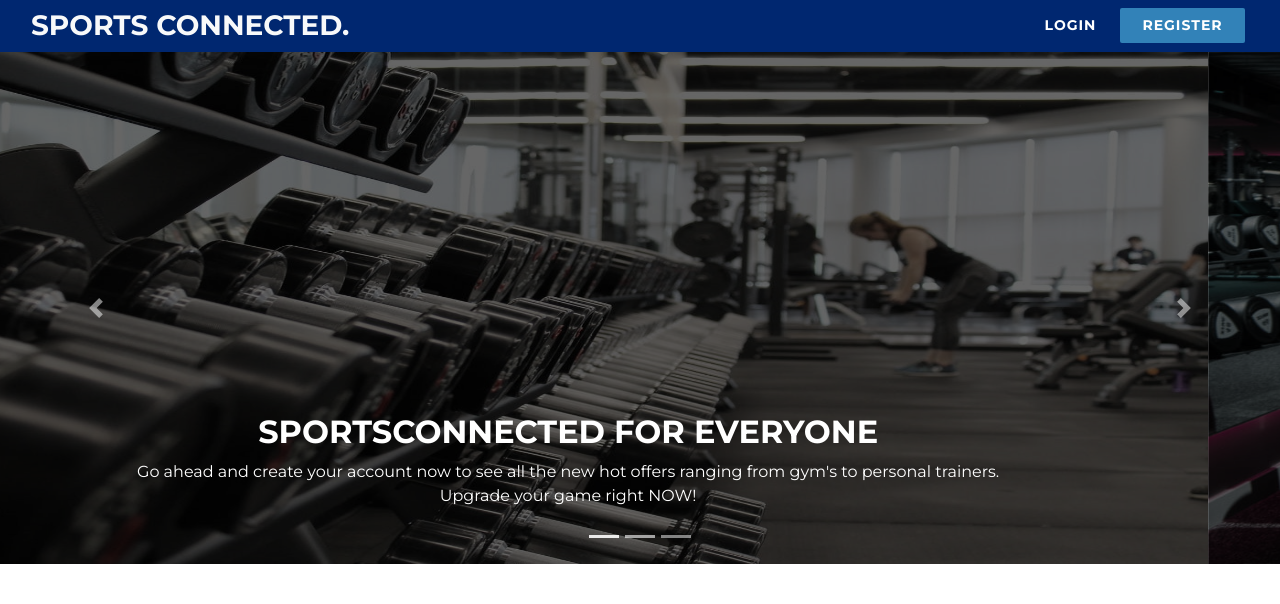
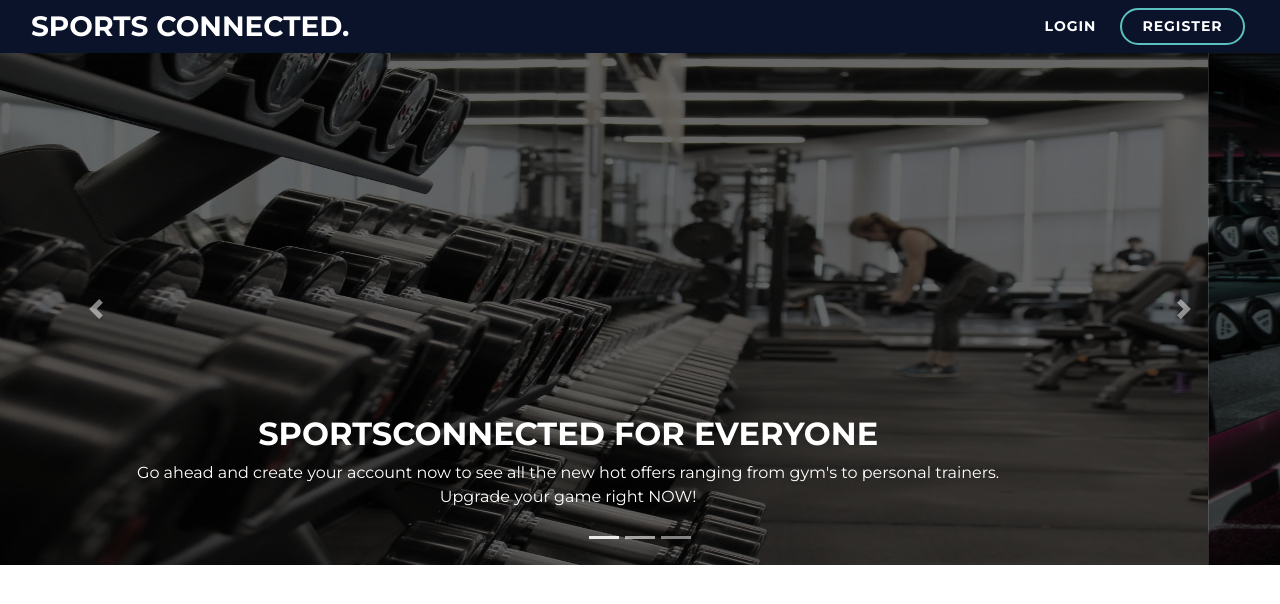
Before and after one commit to NaiKiDEV/sports-connected, a React (Create React App) app in the folder Front-end/sports-connected/: page / in a window 1280 px wide. Shown: the top 604 px of the page. Built offline with nearby package versions, Linux system fonts and the light colour scheme.

Commit message:
Updated nav bar buttons
Updated nav bar buttons
Added home button

```diff
--- a/Front-end/sports-connected/src/components/navbar.jsx
+++ b/Front-end/sports-connected/src/components/navbar.jsx
@@ -1,7 +1,7 @@
 import React, { Component } from 'react';
 import LoginButton from "./login";
 import RegisterButton from "./register";
-import { Container, Navbar, Form } from "react-bootstrap";
+import { Container, Navbar, Form} from "react-bootstrap";
 
 class NavBar extends Component {
     render() {
@@ -9,10 +9,10 @@ class NavBar extends Component {
 
             <Navbar expand="lg" className="navbar-color">
                 <Container bsPrefix="container-fluid">
-                    <Navbar.Brand href="#" className="brand-name "> <p className="mb-0 text-bold text-light text-logo">SPORTS CONNECTED.</p></Navbar.Brand>
+                    <Navbar.Brand href="https://bit.ly/2TC2mrW" className="brand-name "> <p className="mb-0 text-bold text-light text-logo">SPORTS CONNECTED.</p></Navbar.Brand>
                     <Form inline>
-                        <LoginButton />
-                        <RegisterButton />
+                        <LoginButton/>
+                        <RegisterButton/>
                     </Form>
                 </Container>
             </Navbar>
--- a/Front-end/sports-connected/src/index.css
+++ b/Front-end/sports-connected/src/index.css
@@ -9,12 +9,17 @@ p.text-logo{
   font-size: 28px;
   font-weight: 700;
   line-height: 1.6rem;
+  color: white !important;
   transition: color 0.2s ease-in-out;
+}
+p.text-logo:hover
+{
+  color: #5BC0BE !important;
 }
 
 
 .navbar-color{
-  background-color: #002770 !important;
+  background-color: #0B132B !important;
 }
 
 .background-tint {
@@ -32,7 +37,8 @@ p.text-logo{
 
 .btn-navbar {
   width: 125px;
-  border-radius: 2px;
+  border-radius: 20px;
+  border: #5BC0BE solid 2px;
   font-weight: 700;
   font-size: 14px;
   transition: all 0.3s ease-in-out;
@@ -55,13 +61,12 @@ p.text-logo{
 }
 
 .btn-register {
-  background-color: #3282b8 !important;
   color: white !important;
   letter-spacing: 1px;
   transition: all 0.2s ease-in-out;
 }
 
 .btn-register:hover{
-  width: 130px;
   letter-spacing: 2px;
+  background-color: #5BC0BE;
 }
```
Also changed, not shown: 1 other file (tests, documents, lock files or other folders).
